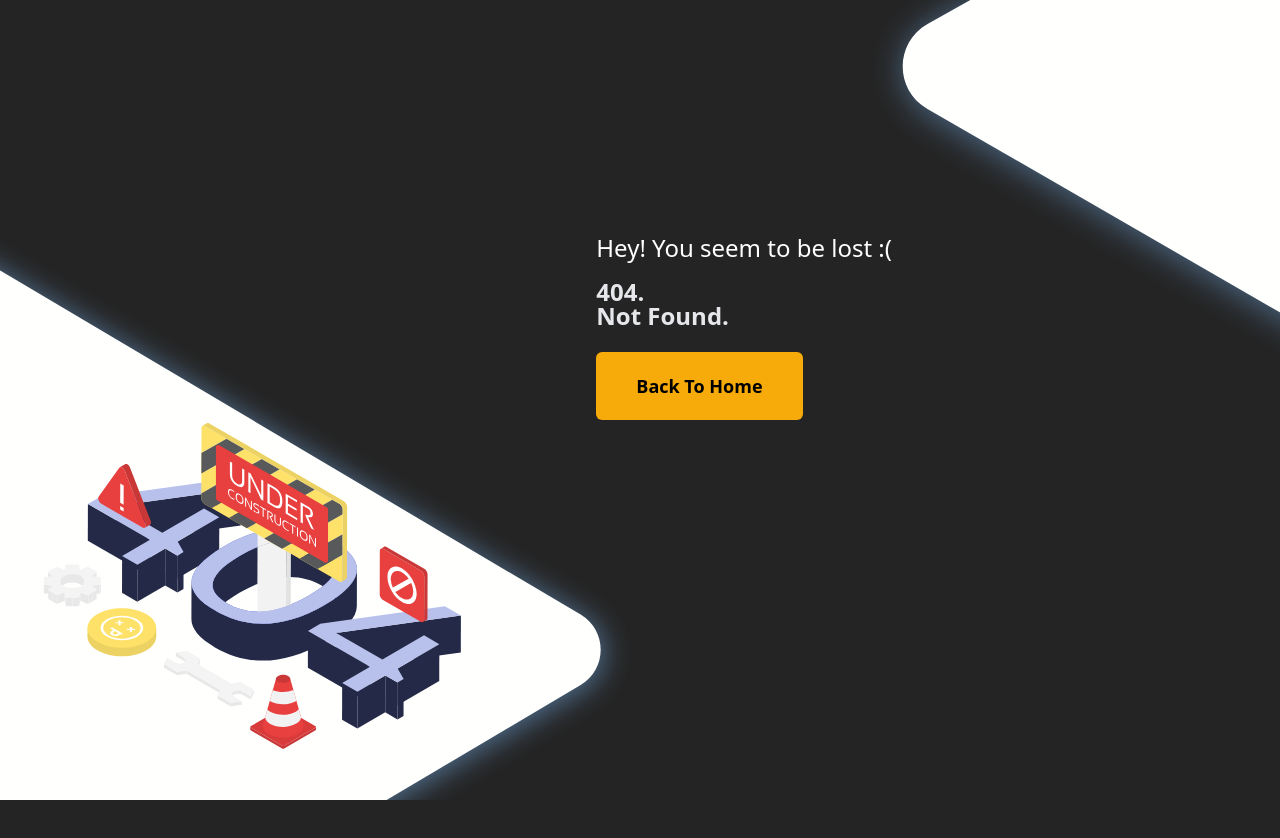
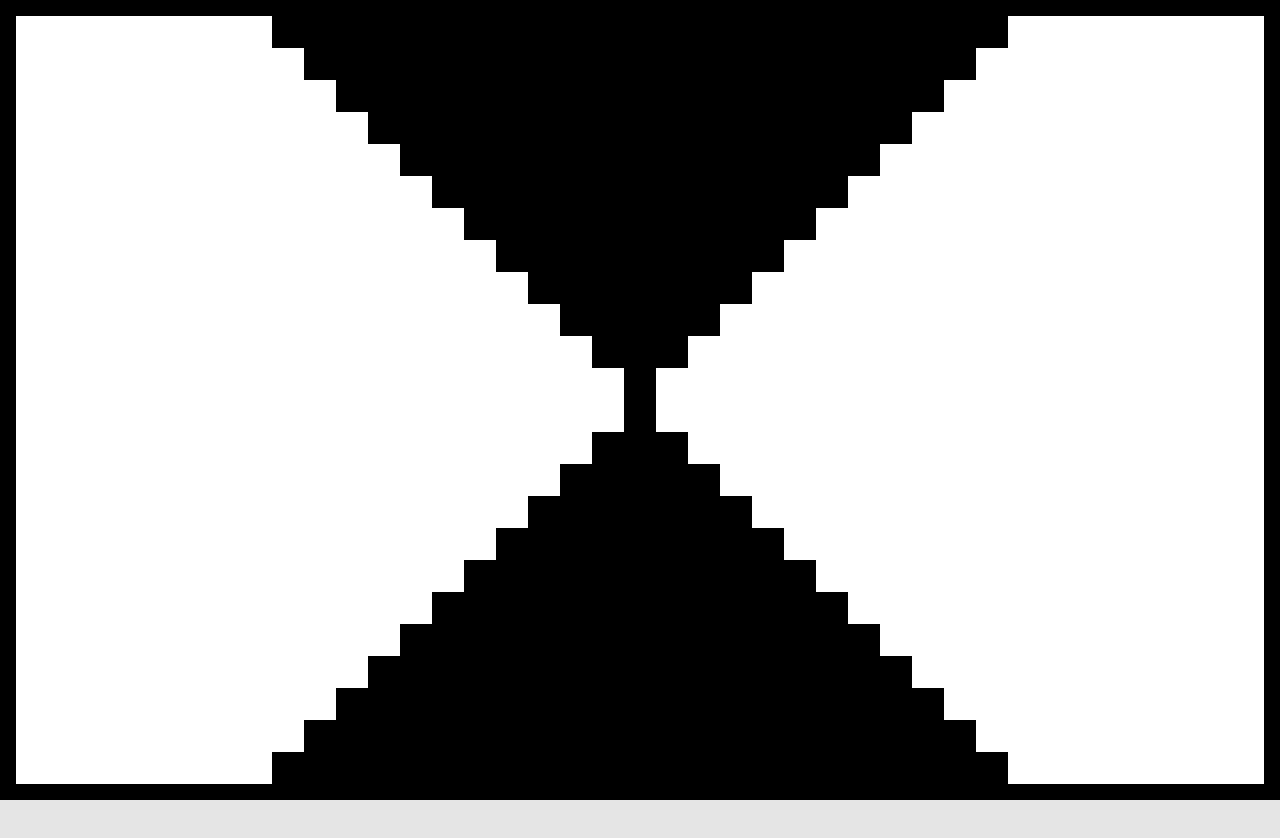
Before and after one commit to joysonjson/portfolio2.0, a Next.js app: page /tipsy in a window 1280 px wide. Before the commit this address had no page. Shown: the top 838 px of the page. Before the commit the page ends 800 px from the top, so only its background shows below. Built offline with nearby package versions, Linux system fonts and the light colour scheme.

Commit message:
Add tripsy

```diff
--- /dev/null
+++ b/pages/tipsy.tsx
@@ -0,0 +1,14 @@
+import TrippyScroll from "@/components/trippy";
+import React from "react";
+
+type Props = {};
+
+const tipsy = (props: Props) => {
+  return (
+    <div>
+      <TrippyScroll />
+    </div>
+  );
+};
+
+export default tipsy;
--- a/styles/globals.css
+++ b/styles/globals.css
@@ -1,6 +1,8 @@
 @tailwind base;
 @tailwind components;
 @tailwind utilities;
+
+@import url("https://fonts.googleapis.com/css2?family=Amaranth:ital,wght@0,400;0,700;1,400;1,700&display=swap");
 
 @layer components {
   .primary-btn {
@@ -15,6 +17,9 @@
 }
 body {
   background-color: #242424;
+  font-family: "Amaranth", sans-serif !important;
+  scroll-behavior: smooth;
+  overflow-x: hidden;
 }
 ::-webkit-scrollbar {
   width: 2px;
```
